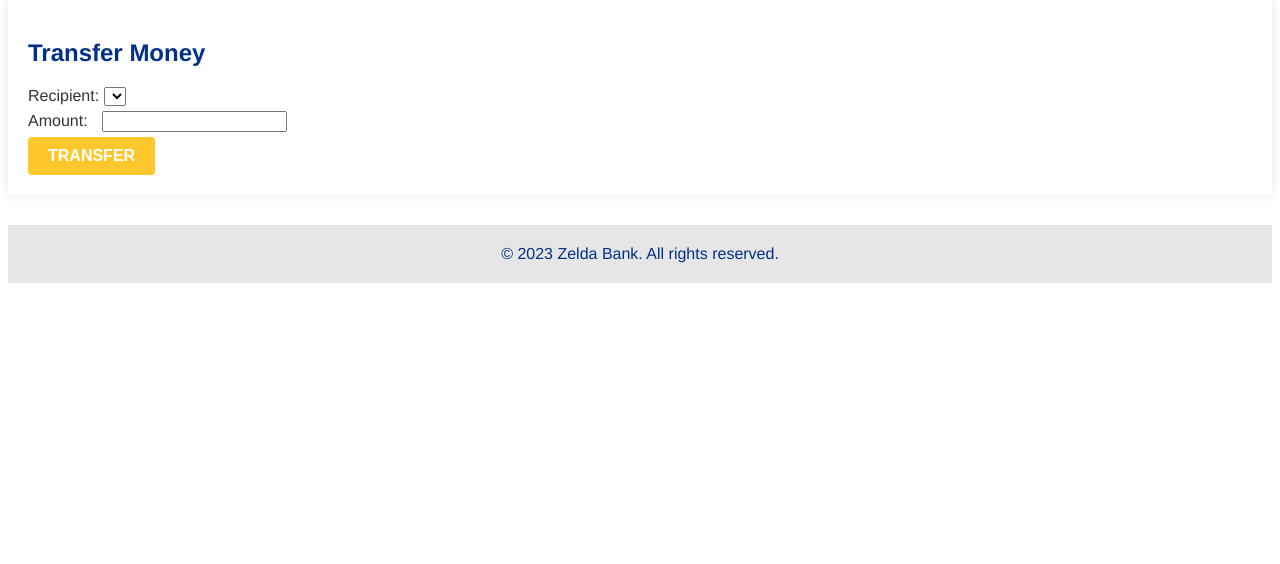
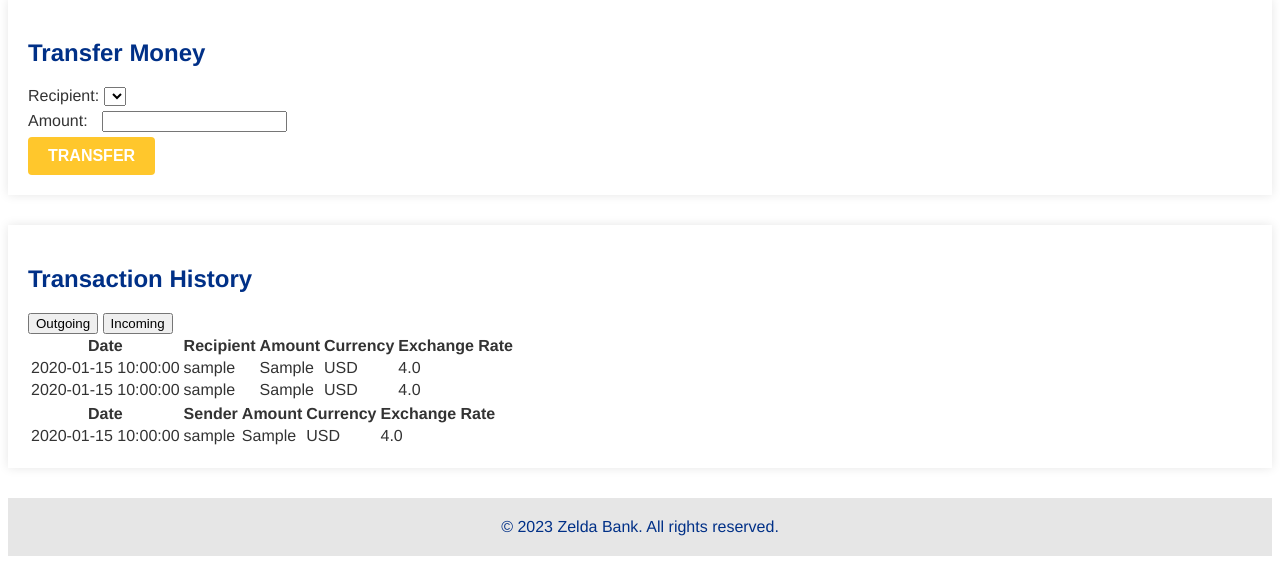
Before and after one commit to Flyewzz/TestBank, a Flask app: page /personal_area in a window 1280 px wide. Shown: the part 323-887 px from the top of the page. Before the commit the page ends 606 px from the top, so only its background shows below. Run offline with Flask 3, Linux system fonts and the light colour scheme; a user stored in the database is signed in; tables that the repository leaves empty hold one stand-in row (values such as "Sample post"); lists and menus that the app fills with data are empty.

Commit message:
Implemented a history of transactions

```diff
--- a/app/models/models.py
+++ b/app/models/models.py
@@ -1,5 +1,6 @@
 from flask_sqlalchemy import SQLAlchemy
 from flask_login import UserMixin
+from datetime import datetime
 
 db = SQLAlchemy()
 
@@ -23,7 +24,40 @@ class Account(db.Model):
   currency = db.Column(db.String(3))
   balance = db.Column(db.String(20))
 
-  # balance = db.Column(db.Numeric(precision=10, scale=2))
+  def __repr__(self):
+    return '<Account {}>'.format(self.id)
+
+
+class Transaction(db.Model):
+  id = db.Column(db.Integer, primary_key=True)
+  sender_id = db.Column(db.Integer, db.ForeignKey('user.id'), nullable=False)
+  recipient_id = db.Column(db.Integer,
+                           db.ForeignKey('user.id'),
+                           nullable=False)
+  sender_account_id = db.Column(db.Integer,
+                                db.ForeignKey('account.id'),
+                                nullable=False)
+  recipient_account_id = db.Column(db.Integer,
+                                   db.ForeignKey('account.id'),
+                                   nullable=False)
+  currency = db.Column(db.String(3), nullable=False)
+  amount = db.Column(db.String(20), nullable=False)
+  exchange_rate = db.Column(db.Float, nullable=False)
+  date = db.Column(db.DateTime, nullable=False, default=datetime.utcnow)
+
+  sender = db.relationship('User',
+                           foreign_keys=[sender_id],
+                           backref='sent_transactions')
+  recipient = db.relationship('User',
+                              foreign_keys=[recipient_id],
+                              backref='received_transactions')
+  sender_account = db.relationship('Account',
+                                   foreign_keys=[sender_account_id],
+                                   backref='outgoing_transactions')
+  recipient_account = db.relationship('Account',
+                                      foreign_keys=[recipient_account_id],
+                                      backref='incoming_transactions')
 
   def __repr__(self):
-    return '<Account {}>'.format(self.id)
+    return f"Transaction(sender='{self.sender.username}', recipient='{self.recipient.username}', " \
+           f"amount='{self.amount}', exchange_rate='{self.exchange_rate}', date='{self.date}')"
--- a/app/routes/account.py
+++ b/app/routes/account.py
@@ -1,6 +1,6 @@
 from flask import Blueprint, render_template, redirect, request, session, url_for
 from decimal import Decimal
-from app.models.models import db, User, Account
+from app.models.models import db, User, Account, Transaction
 from .auth import login_required
 from app.common.exchange_rates import currencies, exchange_rates, get_exchange_rate
 
@@ -72,6 +72,7 @@ def transfer():
     # if sender and recipient have the same currency, transfer directly
     sender_account.balance = str(Decimal(sender_account.balance) - amount)
     recipient_account.balance = str(Decimal(sender_account.balance) + amount)
+    rate = Decimal(1.0)
   else:
     # if sender and recipient have different currencies, convert using exchange rate
     rate = get_exchange_rate(sender_currency, recipient_currency)
@@ -81,6 +82,16 @@ def transfer():
     recipient_account.balance = str(
       Decimal(recipient_account.balance) + converted_amount)
 
+
+# Create a new transaction record
+  transaction = Transaction(sender_id=sender_account.user_id,
+                            recipient_id=recipient_user.id,
+                            sender_account=sender_account,
+                            recipient_account=recipient_account,
+                            amount=str(amount),
+                            currency=sender_currency,
+                            exchange_rate=float(rate))
+  db.session.add(transaction)
   db.session.commit()
 
   return redirect(url_for('account.personal_area'))
--- a/app/routes/auth.py
+++ b/app/routes/auth.py
@@ -33,12 +33,12 @@ def register():
     user = User.query.filter_by(username=username).first()
     if user is not None:
       error = "Username already exists."
-      return render_template('auth/register.html', error=error)
+      return render_template('auth/register.html', currencies=currencies, error=error)
 
     # Check if passwords match
     if password != confirm_password:
       error = "Passwords do not match."
-      return render_template('auth/register.html', error=error)
+      return render_template('auth/register.html', currencies=currencies, error=error)
 
     # Hash password and insert new user into the database
     hashed_password = generate_password_hash(password, method='sha256')
@@ -47,7 +47,9 @@ def register():
     db.session.commit()
 
     # Create an account for the new user
-    new_account = Account(currency=currency, balance=balance, user=new_user)
+    new_account = Account(currency=currency,
+                          balance=balance,
+                          user_id=new_user.id)
     db.session.add(new_account)
     db.session.commit()
 
--- a/app/templates/account/personal_area.html
+++ b/app/templates/account/personal_area.html
@@ -35,4 +35,92 @@
     </div>
   </form>
 </section>
+
+<section>
+  <h2>Transaction History</h2>
+  <div class="tabs">
+    <button class="tablinks" onclick="openTab(event, 'outgoing')">Outgoing</button>
+    <button class="tablinks" onclick="openTab(event, 'incoming')">Incoming</button>
+  </div>
+
+  <div id="outgoing" class="tabcontent">
+    <table>
+      <thead>
+        <tr>
+          <th>Date</th>
+          <th>Recipient</th>
+          <th>Amount</th>
+          <th>Currency</th>
+          <th>Exchange Rate</th>
+        </tr>
+      </thead>
+      <tbody>
+        {% for transaction in current_user.sent_transactions %}
+        <tr>
+          <td>{{ transaction.date }}</td>
+          <td>{{ transaction.recipient.username }}</td>
+          <td>{{ transaction.amount }}</td>
+          <td>{{ transaction.currency }}</td>
+          <td>{{ transaction.exchange_rate }}</td>
+        </tr>
+         <tr>
+          <td>{{ transaction.date }}</td>
+          <td>{{ transaction.recipient.username }}</td>
+          <td>{{ transaction.amount }}</td>
+          <td>{{ transaction.currency }}</td>
+          <td>{{ transaction.exchange_rate }}</td>
+        </tr>
+        {% endfor %}
+      </tbody>
+    </table>
+  </div>
+
+  <div id="incoming" class="tabcontent">
+    <table>
+      <thead>
+        <tr>
+          <th>Date</th>
+          <th>Sender</th>
+          <th>Amount</th>
+          <th>Currency</th>
+          <th>Exchange Rate</th>
+        </tr>
+      </thead>
+      <tbody>
+        {% for transaction in current_user.received_transactions %}
+        <tr>
+          <td>{{ transaction.date }}</td>
+          <td>{{ transaction.sender.username }}</td>
+          <td>{{ transaction.amount }}</td>
+          <td>{{ transaction.currency }}</td>
+          <td>{{ transaction.exchange_rate }}</td>
+        </tr>
+        {% endfor %}
+      </tbody>
+    </table>
+  </div>
+</section>
+
+<script>
+  function openTab(evt, tabName) {
+  // Declare all variables
+  var i, tabcontent, tablinks;
+
+  // Get all elements with class="tabcontent" and hide them
+  tabcontent = document.getElementsByClassName("tabcontent");
+  for (i = 0; i < tabcontent.length; i++) {
+    tabcontent[i].style.display = "none";
+  }
+
+  // Get all elements with class="tablinks" and remove the class "active"
+  tablinks = document.getElementsByClassName("tablinks");
+  for (i = 0; i < tablinks.length; i++) {
+    tablinks[i].className = tablinks[i].className.replace(" active", "");
+  }
+
+  // Show the current tab, and add an "active" class to the link that opened the tab
+  document.getElementById(tabName).style.display = "block";
+  evt.currentTarget.className += " active";
+}
+</script>
 {% endblock %}
```
Also changed, not shown: main.py (+45 -0 lines), migrations/versions/1179593ac7bd_add_transactions.py (added, +43 -0 lines), app/bank.db (deleted), instance/bank.db, 3 other files. Lines whose indentation alone changed are shown as unchanged.
